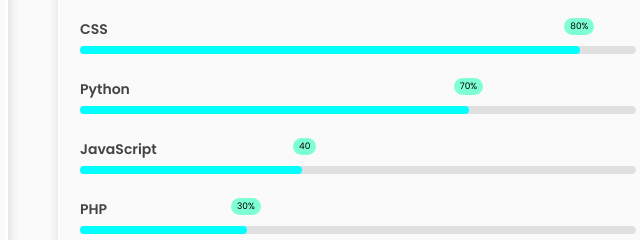
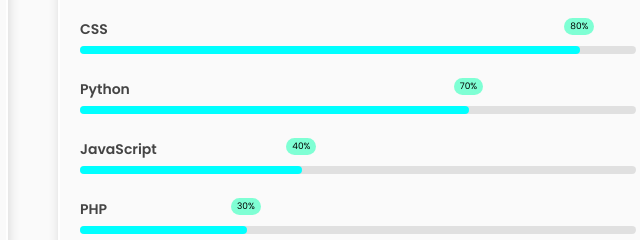
Before and after one commit to kadekjulitana/kadekjulitana.github.io, a plain HTML site: page index.html in a window 1280 px wide. Shown: the part 1073-1313 px from the top of the page, 494-1134 px from the left. Drawn offline with nearby package versions, Linux system fonts and the light colour scheme; a web font is replaced by a local one.

Commit message:
rubah jvscript

```diff
--- a/index.html
+++ b/index.html
@@ -130,7 +130,7 @@
                             <span class="title">JavaScript</span>
                             <div class="skill-bar">
                                 <span class="skill-per javascript">
-                                    <span class="tooltip">40</span>
+                                    <span class="tooltip">40%</span>
                                 </span>
                             </div>
                         </div>
```
